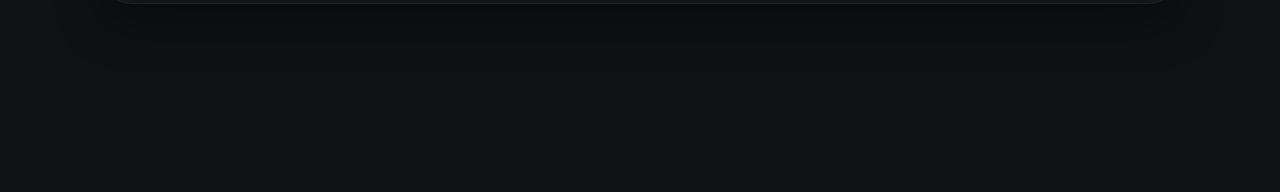
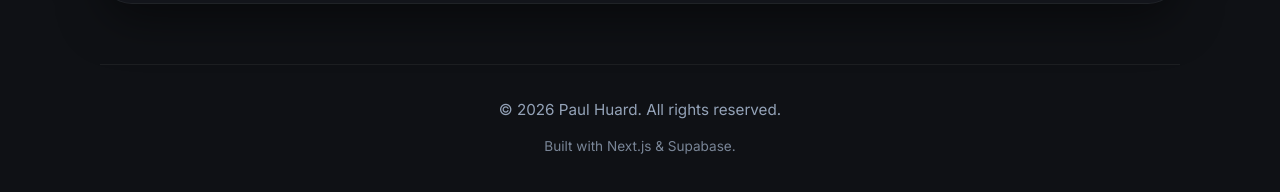
Before and after one commit to Paulhrd/Paul_hrd_portfolio, a Next.js app: page / in a window 1280 px wide. Shown: the part 2538-2730 px from the top of the page. Before the commit the page ends 2622 px from the top, so only its background shows below. Built offline with nearby package versions, Linux system fonts and the light colour scheme; no server answers; the database is empty.

Commit message:
feat: initialize portfolio project with i18n utilities, global styles, and base layout structure

```diff
--- a/app/globals.css
+++ b/app/globals.css
@@ -759,3 +759,26 @@ p {
     transform: translateY(0) scale(1);
   }
 }
+
+/* Footer */
+.site-footer {
+  margin-top: 60px;
+  padding-top: 32px;
+  border-top: 1px solid var(--border);
+  display: flex;
+  flex-direction: column;
+  align-items: center;
+  gap: 12px;
+  text-align: center;
+  color: var(--text-muted);
+  font-size: 0.95rem;
+}
+
+.site-footer p {
+  margin: 0;
+}
+
+.site-footer .built-with {
+  font-size: 0.85rem;
+  opacity: 0.8;
+}
--- a/app/layout.tsx
+++ b/app/layout.tsx
@@ -17,12 +17,13 @@ const inter = Inter({
 });
 
 export const metadata: Metadata = {
+  metadataBase: new URL("https://huardpaul.netlify.app"),
   title: "Paul Huard | Full-Stack & Data Science",
   description: "I build data-driven applications and intelligent solutions. Open to opportunities worldwide.",
   openGraph: {
     title: "Paul Huard | Software Engineer",
     description: "Ingénieur full-stack & data science. Je transforme la data en produits intelligents.",
-    url: "https://paulhuard.com",
+    url: "https://huardpaul.netlify.app",
     siteName: "Paul Huard Portfolio",
     images: [
       {
--- a/app/page.tsx
+++ b/app/page.tsx
@@ -170,6 +170,13 @@ export default async function Page() {
           </div>
         </section>
       </FadeIn>
+
+      <footer className="site-footer">
+        <p>{dict.footer.copyright}</p>
+        <p className="built-with">
+          {dict.footer.builtWith}
+        </p>
+      </footer>
     </main>
   );
 }
--- a/app/utils/i18n.ts
+++ b/app/utils/i18n.ts
@@ -39,6 +39,10 @@ export const dictionaries = {
       button: "Contact me",
       linkedin: "Connect on LinkedIn",
     },
+    footer: {
+      copyright: "© 2026 Paul Huard. All rights reserved.",
+      builtWith: "Built with Next.js & Supabase.",
+    },
   },
   fr: {
     hero: {
@@ -76,9 +80,13 @@ export const dictionaries = {
     contact: {
       label: "Discussion",
       title: "Envie de collaborer ?",
-      text: "Je suis toujours ouvert a de nouvelles opportunites ou simplement pour echanger autour des technologies web et du design produit.",
+      text: "Je suis ouvert à de nouveaux défis autour de la data, de l’IA et de la construction de systèmes à fort impact.",
       button: "Me contacter",
       linkedin: "Discuter sur LinkedIn",
+    },
+    footer: {
+      copyright: "© 2026 Paul Huard. Tous droits réservés.",
+      builtWith: "Propulsé par Next.js & Supabase.",
     },
   },
 };
```
Also changed, not shown: app/icon.svg (added).
